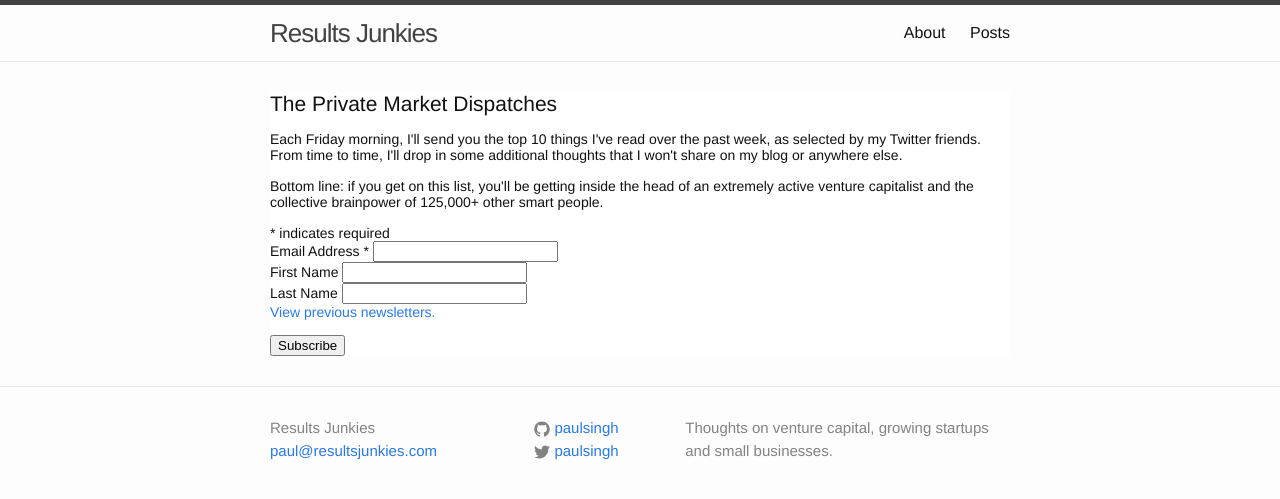
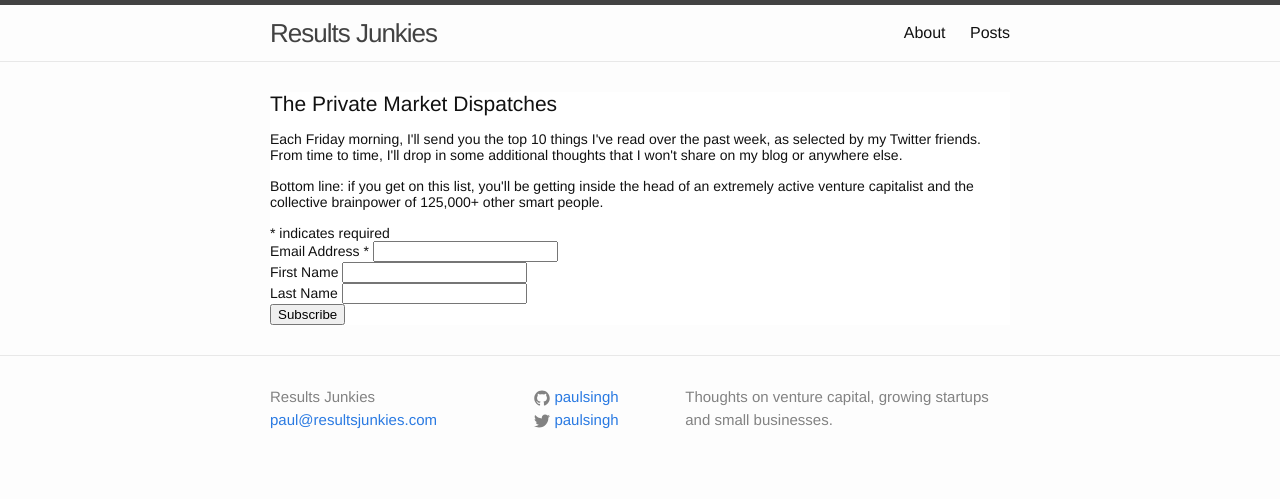
Before and after one commit to paulsingh/paulsingh.github.io, a Jekyll site: the page built from index.html, in a window 1280 px wide. Shown: the top 499 px of the page. Built offline with Jekyll 4.4.1, drawn with Linux system fonts in a browser that asks for light colours; comment, search, counter and statistics services are not loaded.

Commit message:
Removing the previous newsletters link.

```diff
--- a/index.html
+++ b/index.html
@@ -29,7 +29,6 @@
 	<label for="mce-LNAME">Last Name </label>
 	<input type="text" value="" name="LNAME" class="" id="mce-LNAME">
 </div>
-<p><a href="http://us11.campaign-archive2.com/home/?u=2cbc77866d90f02b5954bffc9&id=ac0c96b237" title="View previous campaigns">View previous newsletters.</a></p>
 	<div id="mce-responses" class="clear">
 		<div class="response" id="mce-error-response" style="display:none"></div>
 		<div class="response" id="mce-success-response" style="display:none"></div>
```
